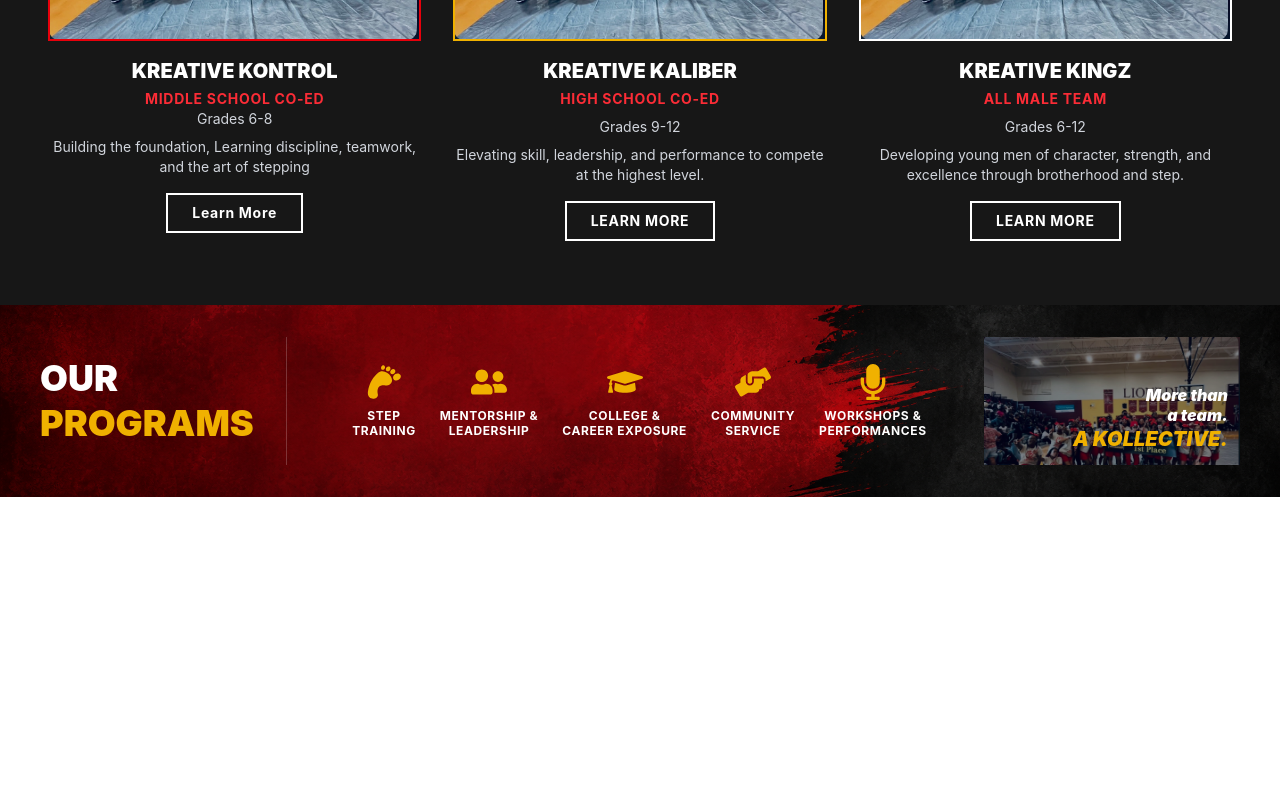
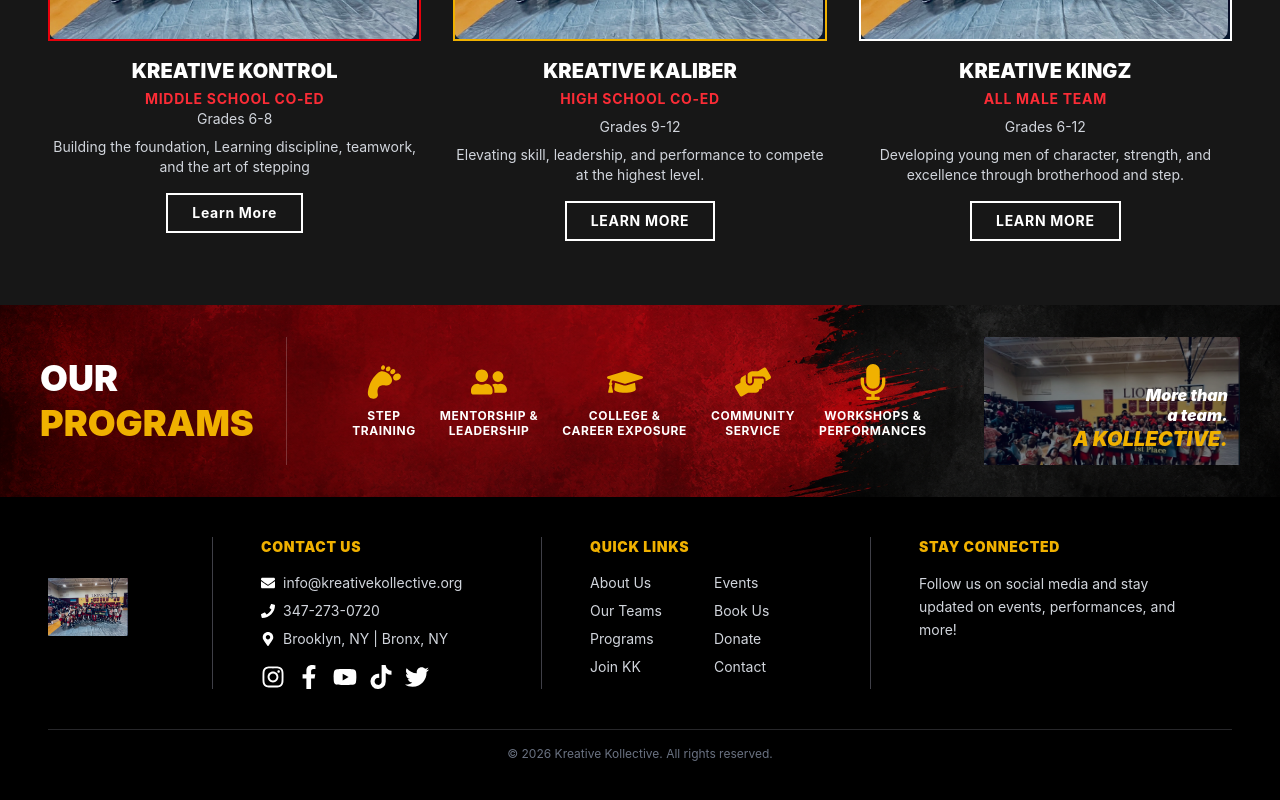
Before and after one commit to AndrewKins/Kreative_Kollective_Website, a React (Vite) app in the folder kreative-kollective/: page / in a window 1280 px wide. Shown: the part 1217-2017 px from the top of the page. Before the commit the page ends 1714 px from the top, so only its background shows below. Built offline with nearby package versions, Linux system fonts and the light colour scheme.

Commit message:
added footer, plus preloader, just testing

```diff
--- a/kreative-kollective/src/components/Footer.jsx
+++ b/kreative-kollective/src/components/Footer.jsx
@@ -0,0 +1,86 @@
+import { FaEnvelope, FaPhone, FaMapMarkerAlt, FaInstagram, FaFacebookF, FaTiktok, FaTwitter } from "react-icons/fa";
+import { FaYoutube } from "react-icons/fa";
+import heroImage from "../assets/kk-nationals.JPEG";
+
+function Footer() {
+  return (
+    <footer className="bg-black text-white py-10 px-6 md:px-12">
+      <div className="flex flex-col md:flex-row gap-10 md:gap-0">
+
+        {/* Col 1 — Logo */}
+        <div className="md:w-1/8 md:pr-8 flex flex-col items-start justify-center">
+          <img src={heroImage} alt="KK Logo" className="w-20 mb-3" />
+          <p className="font-black uppercase text-lg leading-tight">
+          </p>
+        </div>
+
+        {/* Divider */}
+        <div className="hidden md:block w-px bg-zinc-700 mx-4" />
+
+        {/* Col 2 — Contact Us */}
+        <div className="md:w-1/4 md:px-8">
+          <h3 className="text-yellow-500 font-black uppercase text-sm tracking-wider mb-4">Contact Us</h3>
+          <ul className="flex flex-col gap-2 text-sm text-gray-300">
+            <li className="flex items-center gap-2">
+              <FaEnvelope className="text-white shrink-0" />
+              info@kreativekollective.org
+            </li>
+            <li className="flex items-center gap-2">
+              <FaPhone className="text-white shrink-0" />
+              347-273-0720
+            </li>
+            <li className="flex items-center gap-2">
+              <FaMapMarkerAlt className="text-white shrink-0" />
+              Brooklyn, NY | Bronx, NY
+            </li>
+          </ul>
+          <div className="flex items-center gap-3 mt-4">
+            <FaInstagram className="text-2xl hover:text-yellow-500 cursor-pointer transition-colors" />
+            <FaFacebookF className="text-2xl hover:text-yellow-500 cursor-pointer transition-colors" />
+            <FaYoutube className="text-2xl hover:text-yellow-500 cursor-pointer transition-colors" />
+            <FaTiktok className="text-2xl hover:text-yellow-500 cursor-pointer transition-colors" />
+            <FaTwitter className="text-2xl hover:text-yellow-500 cursor-pointer transition-colors" />
+          </div>
+        </div>
+
+        {/* Divider */}
+        <div className="hidden md:block w-px bg-zinc-700 mx-4" />
+
+        {/* Col 3 — Quick Links */}
+        <div className="md:w-1/4 md:px-8">
+          <h3 className="text-yellow-500 font-black uppercase text-sm tracking-wider mb-4">Quick Links</h3>
+          <div className="grid grid-cols-2 gap-x-4 gap-y-2 text-sm text-gray-300">
+            <a href="/about" className="hover:text-yellow-500 transition-colors">About Us</a>
+            <a href="/events" className="hover:text-yellow-500 transition-colors">Events</a>
+            <a href="/teams" className="hover:text-yellow-500 transition-colors">Our Teams</a>
+            <a href="/book-us" className="hover:text-yellow-500 transition-colors">Book Us</a>
+            <a href="/programs" className="hover:text-yellow-500 transition-colors">Programs</a>
+            <a href="/donate" className="hover:text-yellow-500 transition-colors">Donate</a>
+            <a href="/join" className="hover:text-yellow-500 transition-colors">Join KK</a>
+            <a href="/contact" className="hover:text-yellow-500 transition-colors">Contact</a>
+          </div>
+        </div>
+
+        {/* Divider */}
+        <div className="hidden md:block w-px bg-zinc-700 mx-4" />
+
+        {/* Col 4 — Stay Connected */}
+        <div className="md:w-1/4 md:pl-8">
+          <h3 className="text-yellow-500 font-black uppercase text-sm tracking-wider mb-4">Stay Connected</h3>
+          <p className="text-gray-300 text-sm leading-relaxed">
+            Follow us on social media and stay updated on events, performances, and more!
+          </p>
+        </div>
+
+      </div>
+
+      {/* Bottom bar */}
+      <div className="mt-10 border-t border-zinc-800 pt-4 text-center text-xs text-gray-500">
+        © {new Date().getFullYear()} Kreative Kollective. All rights reserved.
+      </div>
+
+    </footer>
+  );
+}
+
+export default Footer;
--- /dev/null
+++ b/kreative-kollective/src/components/Preloader.jsx
@@ -0,0 +1,110 @@
+import { useState, useEffect } from "react";
+
+function Preloader({ onComplete }) {
+  const [phase, setPhase] = useState("idle");
+
+  useEffect(() => {
+    const t1 = setTimeout(() => setPhase("slam"), 50);
+    const t2 = setTimeout(() => setPhase("flash"), 400);
+    const t3 = setTimeout(() => setPhase("hold"), 550);
+    const t4 = setTimeout(() => setPhase("exit"), 1600);
+    const t5 = setTimeout(() => onComplete(), 2100);
+    return () => [t1, t2, t3, t4, t5].forEach(clearTimeout);
+  }, []);
+
+  return (
+    <div
+      className="fixed inset-0 z-50 flex flex-col items-center justify-center overflow-hidden"
+      style={{
+        background: phase === "flash" ? "#cc0000" : "#000000",
+        transition: phase === "flash" ? "background 0.05s" : "background 0.3s",
+        opacity: phase === "exit" ? 0 : 1,
+        transform: phase === "exit" ? "scale(1.05)" : "scale(1)",
+        transitionProperty: phase === "exit" ? "opacity, transform" : "background",
+        transitionDuration: phase === "exit" ? "0.5s" : undefined,
+        pointerEvents: phase === "exit" ? "none" : "all",
+      }}
+    >
+      {/* Horizontal slash lines */}
+      <div
+        className="absolute inset-0 flex flex-col justify-center gap-0 pointer-events-none"
+        style={{ opacity: phase === "hold" || phase === "exit" ? 0.06 : 0, transition: "opacity 0.4s" }}
+      >
+        {[...Array(12)].map((_, i) => (
+          <div key={i} className="w-full h-px bg-red-600" style={{ marginBottom: "40px" }} />
+        ))}
+      </div>
+
+      {/* KK Logo */}
+      <div
+        style={{
+          transform:
+            phase === "idle"
+              ? "scale(4) translateY(-20px)"
+              : phase === "slam"
+              ? "scale(4) translateY(-20px)"
+              : phase === "flash"
+              ? "scale(1.08) translateY(0px)"
+              : phase === "hold"
+              ? "scale(1) translateY(0px)"
+              : "scale(0.95) translateY(0px)",
+          opacity: phase === "idle" ? 0 : 1,
+          transition:
+            phase === "slam"
+              ? "transform 0.35s cubic-bezier(0.22, 1, 0.36, 1), opacity 0.1s"
+              : phase === "flash"
+              ? "transform 0.08s ease-out"
+              : "transform 0.2s ease-out, opacity 0.4s ease-out",
+          animation: phase === "flash" ? "shake 0.3s ease-out" : "none",
+        }}
+      >
+        <div
+          className="font-black text-center leading-none select-none"
+          style={{ fontSize: "clamp(80px, 20vw, 160px)", letterSpacing: "-0.05em" }}
+        >
+          <span style={{ color: "#cc0000" }}>K</span>
+          <span style={{ color: "#ffffff" }}>K</span>
+        </div>
+      </div>
+
+      {/* Tagline */}
+      <div
+        className="mt-4 text-center"
+        style={{
+          opacity: phase === "hold" ? 1 : 0,
+          transform: phase === "hold" ? "translateY(0)" : "translateY(12px)",
+          transition: "opacity 0.5s ease 0.1s, transform 0.5s ease 0.1s",
+        }}
+      >
+        <p className="text-white font-black uppercase tracking-[0.2em] text-sm">
+          Kreative Kollective
+        </p>
+        <p className="text-yellow-500 font-bold uppercase tracking-widest text-xs mt-1">
+          Step. Lead. Create. Ascend.
+        </p>
+      </div>
+
+      {/* Bottom gold bar that sweeps in */}
+      <div
+        className="absolute bottom-0 left-0 h-1 bg-yellow-500"
+        style={{
+          width: phase === "hold" || phase === "exit" ? "100%" : "0%",
+          transition: "width 0.8s cubic-bezier(0.22, 1, 0.36, 1) 0.1s",
+        }}
+      />
+
+      <style>{`
+        @keyframes shake {
+          0%   { transform: scale(1.08) translateX(0); }
+          20%  { transform: scale(1.08) translateX(-8px); }
+          40%  { transform: scale(1.08) translateX(8px); }
+          60%  { transform: scale(1.08) translateX(-5px); }
+          80%  { transform: scale(1.08) translateX(5px); }
+          100% { transform: scale(1.08) translateX(0); }
+        }
+      `}</style>
+    </div>
+  );
+}
+
+export default Preloader;
--- a/kreative-kollective/src/components/ProgramsPreview.jsx
+++ b/kreative-kollective/src/components/ProgramsPreview.jsx
@@ -11,7 +11,7 @@ function Programs() {
       style={{ backgroundImage: `url(${programsBg})` }}
     >
       {/* Left — Heading */}
-      <div className="shrink-0">
+      <div className="shrink-0 flex flex-col items-center md:items-start text-center md:text-left">
         <h2 className="text-4xl font-black uppercase leading-tight"> Our <br /> <span className="text-yellow-500">Programs</span> </h2>
       </div>
 
--- a/kreative-kollective/src/pages/Home.jsx
+++ b/kreative-kollective/src/pages/Home.jsx
@@ -1,15 +1,22 @@
+import { useState } from "react";
+import Preloader from "../components/Preloader";
 import Hero from "../components/Hero";
 import Mission from "../components/Mission";
-import Teams from "../components/TeamsPreview";
-import Programs from "../components/ProgramsPreview";
+import TeamsPreview from "../components/TeamsPreview";
+import ProgramsPreview from "../components/ProgramsPreview";
+import Footer from "../components/Footer";
 
 function Home() {
+    const [loading, setLoading] = useState(true);
     return (
         <>
+        {loading && <Preloader onComplete={() => setLoading(false)} />}
+      <div className={`transition-opacity duration-700 ${loading ? "opacity-0" : "opacity-100"}`}></div>
         <Hero />
         <Mission />
-      <Teams />
-      <Programs />
+        <TeamsPreview />
+        <ProgramsPreview />
+        <Footer />
         </>
     );
 }
```
Lines whose indentation alone changed are shown as unchanged.
